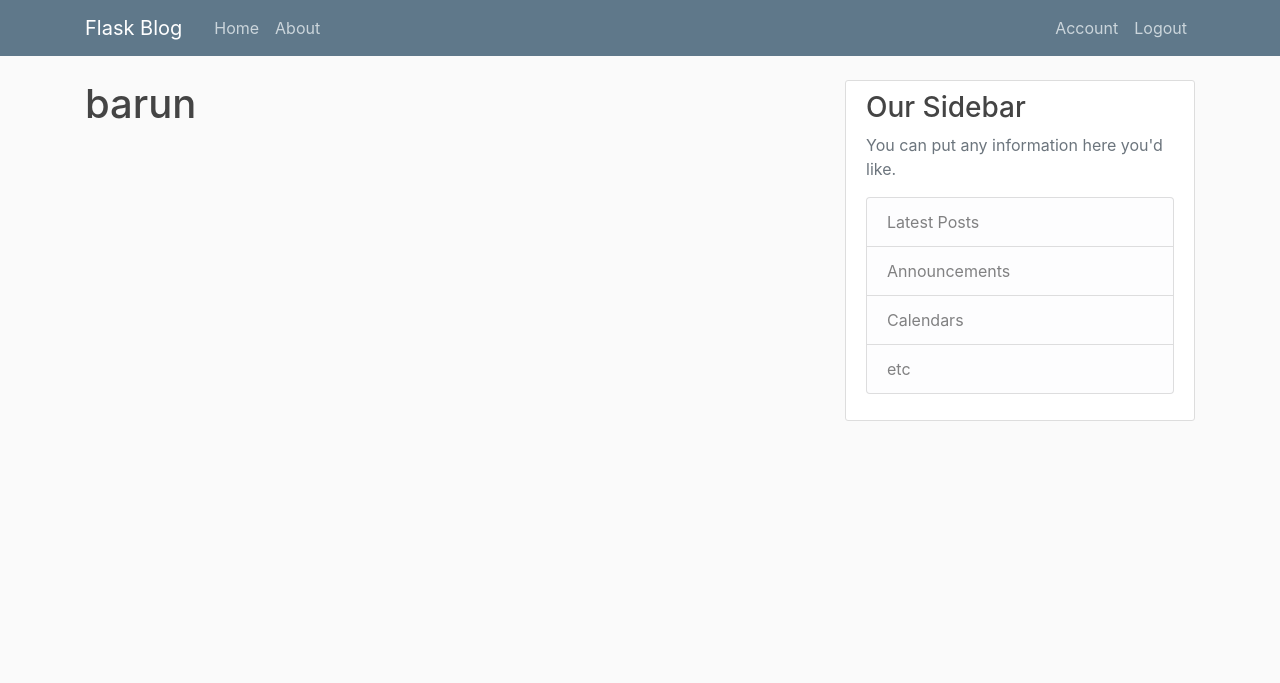
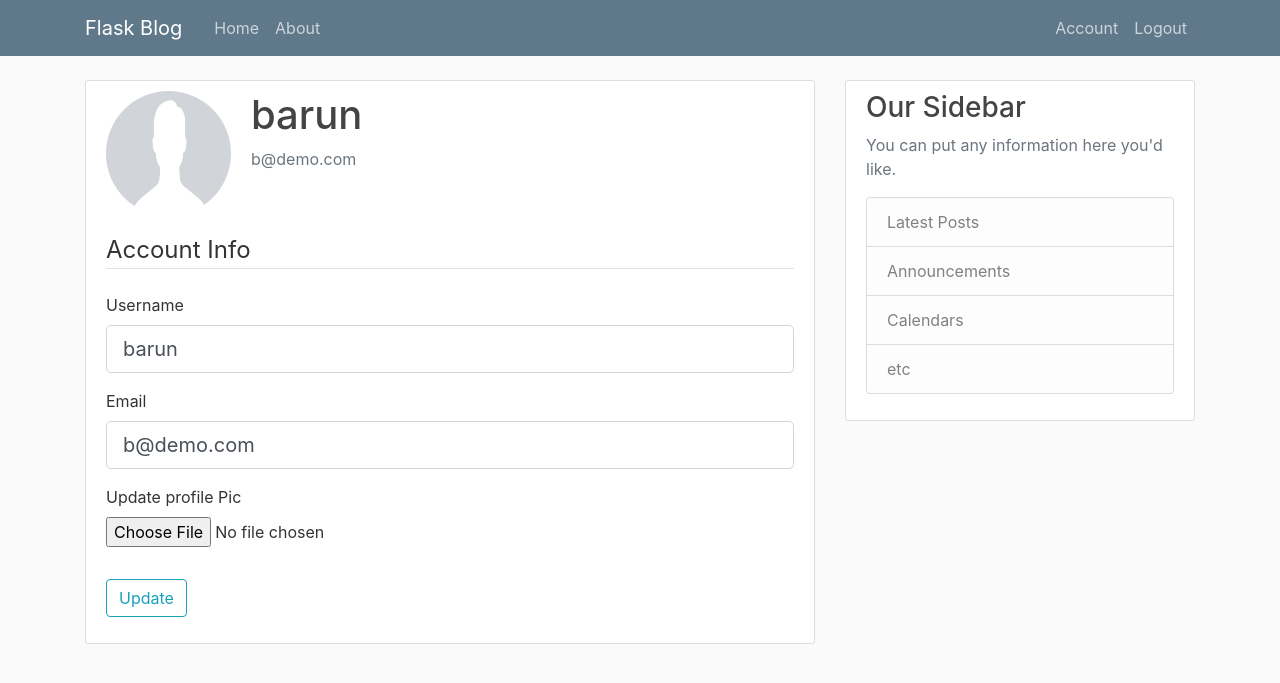
Before and after one commit to barunranjan/flasktutorial, a Flask app: page /account in a window 1280 px wide. Shown: the top 683 px of the page. Run offline with Flask 2, Linux system fonts and the light colour scheme; a user stored in the database is signed in; some libraries are stand-ins or nearby versions.

Commit message:
profilePic updating done

```diff
--- a/flaskblog/form.py
+++ b/flaskblog/form.py
@@ -1,8 +1,9 @@
 from flask_wtf import FlaskForm
+from flask_wtf.file import FileField, FileAllowed
+from flask_login import current_user
 from wtforms import StringField, PasswordField, SubmitField, BooleanField, ValidationError
 from wtforms.validators import DataRequired, length, email, equal_to
 from flaskblog.model import User
-
 
 
 class RegistrationForm(FlaskForm):
@@ -28,3 +29,22 @@ class LoginForm(FlaskForm):
     password = PasswordField('Password', validators=[DataRequired()])
     remember = BooleanField('Remember Me')
     submit = SubmitField('Sign In')
+
+
+class UpdateAccountForm(FlaskForm):
+    username = StringField('Username', validators=[DataRequired(), length(min=2, max=20)])
+    email = StringField('Email', validators=[DataRequired(), email()])
+    picture = FileField('Update profile Pic', validators=[FileAllowed(['jpeg', 'jpg', 'png', 'svg'])])
+    submit = SubmitField('Update')
+
+    def validate_username(self, username):
+        if username.data != current_user.username:
+            user = User.query.filter_by(username=username.data).first()
+            if user:
+                raise ValidationError("Username name not available, try different one")
+
+    def validate_email(self, email):
+        if email.data != current_user.email:
+            user = User.query.filter_by(email=email.data).first()
+            if user:
+                raise ValidationError("Email already in use")
--- a/flaskblog/route.py
+++ b/flaskblog/route.py
@@ -1,8 +1,12 @@
 from flaskblog.model import User, Post
+import secrets
+from PIL import Image
+import os
 from flaskblog import app, db, bcrypt
 from flask import render_template, url_for, flash, redirect, request
-from flaskblog.form import RegistrationForm, LoginForm
+from flaskblog.form import RegistrationForm, LoginForm, UpdateAccountForm
 from flask_login import login_user, current_user, logout_user, login_required
+
 posts = [
     {
         'title': 'Facebook',
@@ -54,12 +58,12 @@ def login():
         return redirect(url_for('home'))
     form = LoginForm()
     if form.validate_on_submit():
-         user = User.query.filter_by(email=form.email.data).first()
-         if user and bcrypt.check_password_hash(user.password, form.password.data):
-             login_user(user, remember=form.remember.data)
-             next_page = request.args.get('next')
-             return redirect(next_page) if next_page else redirect(url_for('home'))
-         else:
+        user = User.query.filter_by(email=form.email.data).first()
+        if user and bcrypt.check_password_hash(user.password, form.password.data):
+            login_user(user, remember=form.remember.data)
+            next_page = request.args.get('next')
+            return redirect(next_page) if next_page else redirect(url_for('home'))
+        else:
             flash("Wrong User name or password", 'danger')
     return render_template('login.html', title='Registration', form=form)
 
@@ -70,7 +74,33 @@ def logout():
     return redirect(url_for('login'))
 
 
-@app.route('/account')
+def save_picture(form_picture):
+    random_hex = secrets.token_hex(8)
+    f_name, f_ext = os.path.splitext(form_picture.filename)
+    picture_fn = random_hex + f_ext
+    picture_path = os.path.join(app.root_path, 'static/profile_pic', picture_fn)
+    output_size = (125,125)
+    i = Image.open(form_picture)
+    i.thumbnail(output_size)
+    i.save(picture_path)
+    return picture_fn
+
+
+@app.route('/account', methods=['GET', 'POST'])
 @login_required
 def account():
-    return render_template('account.html', title='Account')
+    form = UpdateAccountForm()
+    if form.validate_on_submit():
+        if form.picture.data:
+            picture_file = save_picture(form.picture.data)
+            current_user.image_file = picture_file
+        current_user.username = form.username.data
+        current_user.email = form.email.data
+        db.session.commit()
+        flash('your account has been updated', 'success')
+        return redirect(url_for('account'))
+    elif request.method == 'GET':
+        form.username.data = current_user.username
+        form.email.data = current_user.email
+    image_file = url_for('static', filename='profile_pic/' + current_user.image_file)
+    return render_template('account.html', title='Account', image_file=image_file, form=form)
--- a/flaskblog/templates/account.html
+++ b/flaskblog/templates/account.html
@@ -1,4 +1,58 @@
 {%extends "layout.html"%}
 {%block content%}
-<h1>{{current_user.username}}</h1>
+<div class="content-section">
+    <div class="media">
+        <img class="rounded-circle account-img" src="{{image_file}}">
+        <div class="media-body">
+            <h2 class="account-heading">{{ current_user.username}}</h2>
+            <p class="text-secondary">{{ current_user.email }}</p>
+        </div>
+    </div>
+    <form method="POST" action="" enctype="multipart/form-data">
+        {{ form.hidden_tag() }}
+        <fieldset class="form-group">
+            <legend class="border-bottom mb-4">Account Info</legend>
+            <div class="form-group">
+                {{ form.username.label(class = "form-control-label")}}
+                {% if form.username.errors %}
+                {{ form.username(class = "form-control form-control-lg is-invalid")}}
+                <div class="invalid-feedback">
+                    {% for error in form.username.errors%}
+                    <span>{{ error}}</span>
+                    {% endfor%}
+                </div>
+                {% else %}
+                {{ form.username(class = "form-control form-control-lg")}}
+                {% endif%}
+            </div>
+            <div class="form-group">
+                {{ form.email.label(class = 'form-control-label')}}
+                {% if form.email.errors %}
+                {{ form.email(class = "form-control form-control-lg is-invalid")}}
+                <div class="invalid-feedback">
+                    {% for error in form.email.errors%}
+                    <span>{{ error}}</span>
+                    {% endfor%}
+                </div>
+                {% else %}
+                {{ form.email( class = 'form-control form-control-lg')}}
+                {% endif%}
+            </div>
+            <div class="form-group">
+                {{ form.picture.label(class = 'form-control-file')}}
+                {{ form.picture(class='form-control-file')}}
+                {% if form.picture.errors %}
+                {% for error in form.picture.errors %}
+                <span class="text-danger">{{ error}}</span></br>
+                    {% endfor %}
+                {% endif %}
+            </div>
+        </fieldset>
+        <div class="form-group">
+            {{form.submit(class= 'btn btn-outline-info')}}
+        </div>
+    </form>
+
+
+</div>
 {%endblock%}
```
Also changed, not shown: flaskblog/templates/login.html (+6 -4 lines), flaskblog/templates/register.html (+12 -8 lines), flaskblog/site.db, flaskblog/static/profile_pic/32e0c6979e5e37f5.png (added), flaskblog/static/profile_pic/9606923f68f561e5.png (added), flaskblog/static/profile_pic/default.jpg (added).
